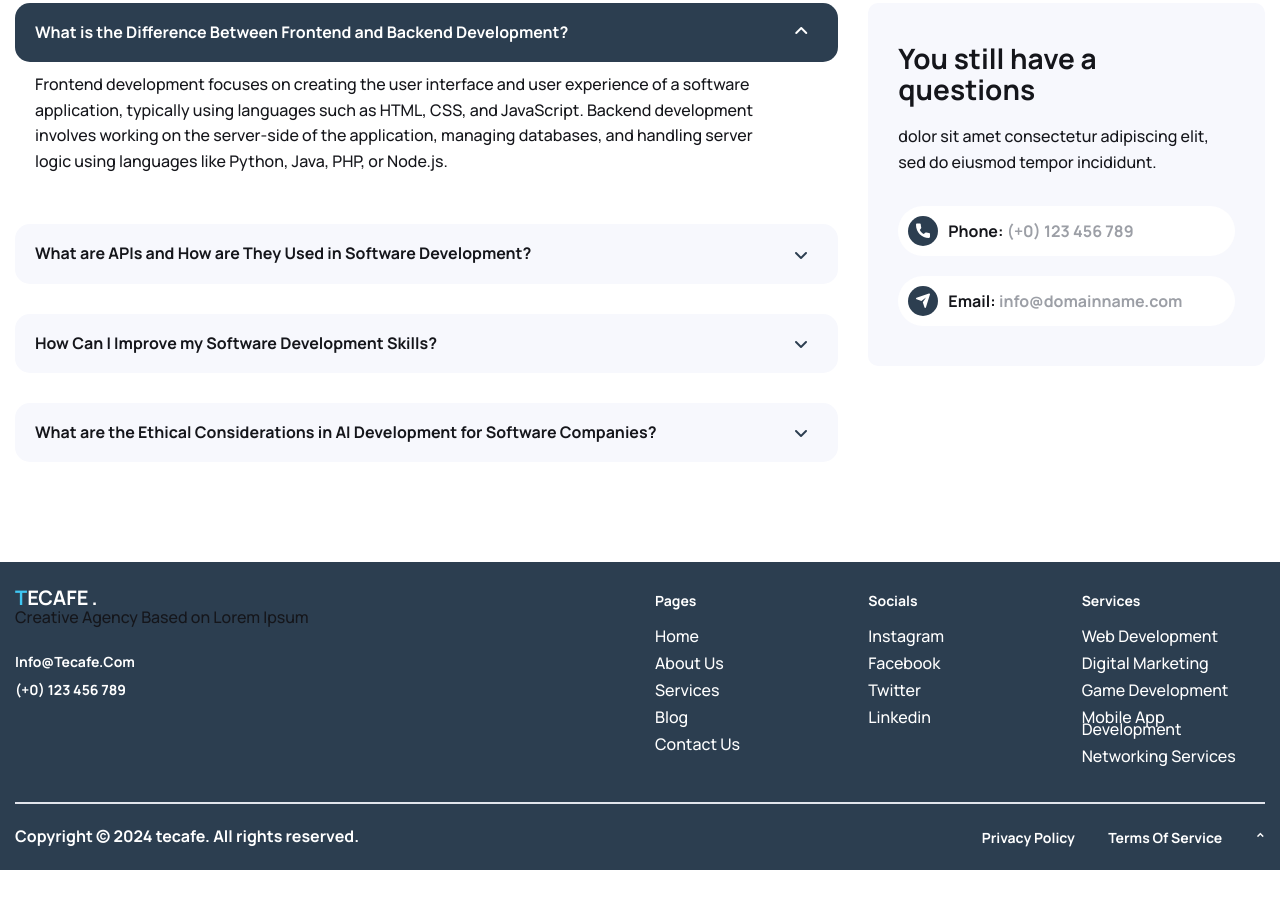
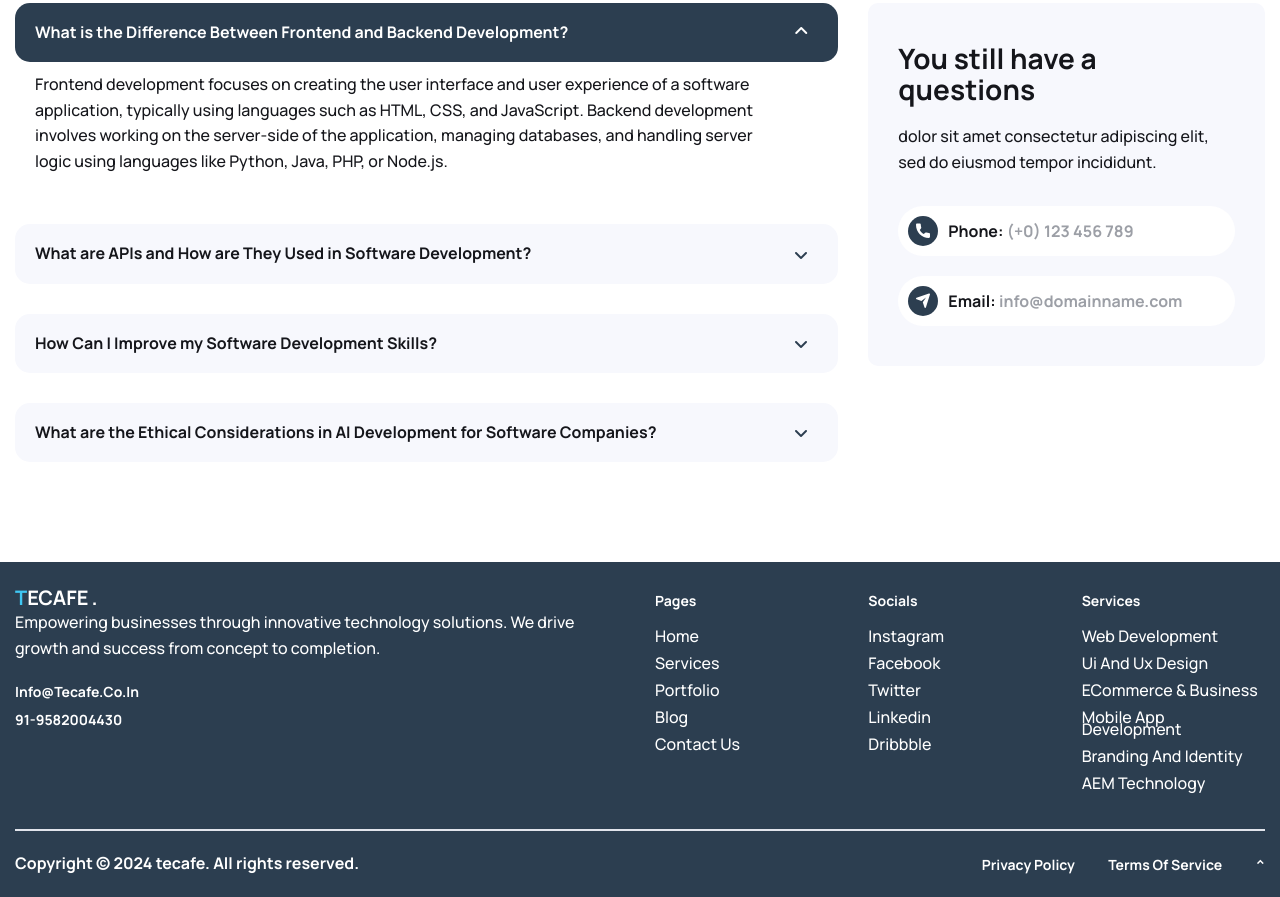
Before and after one commit to saurabhyadav01/tecafe, a plain HTML site: page services/web-devlopment/index.html in a window 1280 px wide. Shown: the part 5822-6719 px from the top of the page. Before the commit the page ends 6692 px from the top, so only its background shows below. Drawn offline with Linux system fonts and the light colour scheme.

Commit message:
case study page chage

```diff
--- a/services/web-devlopment/index.html
+++ b/services/web-devlopment/index.html
@@ -594,24 +594,24 @@
     </div>
     <!-- FAQs Page Ends -->
 
-   <!-- Footer Start -->
+    <!-- Footer Start -->
 	<footer class="main-footer">
         <div class="container">
 			<div class="row">
 				<div class="col-md-12">
 					<!-- Mega Footer Start -->
-					<div class="mega-footer">
+					<div class="mega-footer mega-footer-bg ">
 						<div class="row">
 							<div class="col-lg-6 col-md-12">
 								<!-- Footer About Start -->
 								<div class="footer-about">
 									<figure>
-										<!-- <img src="../../images/logo.svg" alt="Logo"> --><b> <span style="color: #3fc8f4;font-size:20px;font-weight:700px">T</span><span style="font-size:20px;font-weight:700px">E</span><span style="font-size:20px; font-weight:700px">C</span><span style="font-size:20px; font-weight:700px">A</span><span style="font-size:20px;font-weight:700px ">F</span><span style="font-size:20px;font-weight:700px ">E</span>         <span style="font-size:20px;font-weight:700px ">.</span> <!-- Vivid Magenta --></b>
+										<!-- <img src="images/logo.svg" alt="Logo"> --><b> <span style="color: #3fc8f4;font-size:20px;font-weight:700px">T</span><span style="font-size:20px;font-weight:700px">E</span><span style="font-size:20px; font-weight:700px">C</span><span style="font-size:20px; font-weight:700px">A</span><span style="font-size:20px;font-weight:700px ">F</span><span style="font-size:20px;font-weight:700px ">E</span>         <span style="font-size:20px;font-weight:700px ">.</span> <!-- Vivid Magenta --></b>
 									</figure>
-									<p>Creative Agency Based on Lorem Ipsum</p>
+									<p class="text-color">Empowering businesses through innovative technology solutions. We drive growth and success from concept to completion.</p>
                                     <ul>
-                                        <li><a href="#">info@Tecafe.com</a></li>
-                                        <li><a href="#">(+0) 123 456 789</a></li>
+                                        <li><a href="#">info@tecafe.co.in</a></li>
+                                        <li><a href="#">91-9582004430</a></li>
                                     </ul>
 								</div>
 								<!-- Footer About End -->
@@ -622,11 +622,11 @@
 								<div class="footer-links">
 									<h2>pages</h2>
 									<ul>
-										<li><a href="#">Home</a></li>
-										<li><a href="#">About Us</a></li>
-										<li><a href="#">Services</a></li>
-										<li><a href="#">Blog</a></li>
-										<li><a href="#">Contact Us</a></li>
+										<li><a href="../..">Home</a></li>
+										<li><a href="../..service/">Services</a></li>
+										<li><a href="../..portfolio">Portfolio</a></li>
+										<li><a href="../..Blog">Blog</a></li>
+										<li><a href="../../contact-us/">Contact Us</a></li>
 									</ul>
 								</div>
 								<!-- Footer Links End -->
@@ -641,6 +641,7 @@
 										<li><a href="#">facebook</a></li>
 										<li><a href="#">twitter</a></li>
 										<li><a href="#">linkedin</a></li>
+                                        <li><a href="#">dribbble</a></li>
 									</ul>
 								</div>
 								<!-- Footer Links End -->
@@ -651,12 +652,15 @@
 								<div class="footer-links">
 									<h2>services</h2>
 									<ul>
-										<li><a href="#">web development</a></li>
-										<li><a href="#">digital marketing</a></li>
-										<li><a href="#">game development</a></li>
-										<li><a href="#">mobile app development</a></li>
-										<li><a href="#">networking services</a></li>
-									</ul>
+										<li><a href="/tecafe/services/web-devlopment">web development</a></li>
+										<li><a href="/tecafe/services/design-and-ux-services">Ui and Ux Design</a></li>
+										<li><a href="/tecafe/services/ECommerce-Business-Development">ECommerce & Business </a></li>
+										<li><a href="/tecafe/services/Mobile-App-Development-Services">mobile app development</a></li>
+										<li><a href="/tecafe/services/Branding-And-Identity-Services">Branding And Identity</a></li>
+                                        <li><a href="/tecafe/services/AEM-Technology-Solutions">AEM Technology </a></li>
+
+
+                                        </ul>
 								</div>
 								<!-- Footer Links End -->
 							</div>
```
Also changed, not shown: services/AEM-Technology-Solutions/index.html (+6 -6 lines), services/Branding-And-Identity-Services/index.html (+21 -17 lines), services/ECommerce-Business-Development/index.html (+22 -18 lines), services/Mobile-App-Development-Services/index.html (+21 -16 lines), services/design-and-ux-services/index.html (+21 -17 lines).
